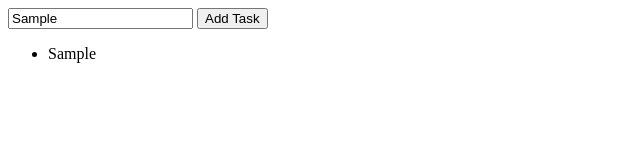
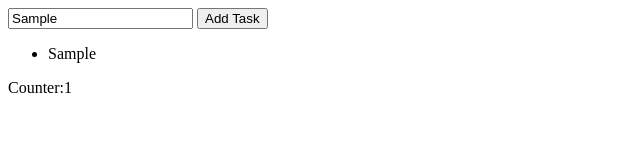
Before and after one commit to Prasamsha15/HYF, a plain HTML site: page index4.html in a window 1280 px wide. Both pictures are taken after typing "Sample" into the empty fields and a click on the button "Add Task". Shown: the full height of the page, 0-640 px from the left. Drawn offline with Linux system fonts and the light colour scheme.

Commit message:
modified add task

```diff
--- a/index4.html
+++ b/index4.html
@@ -6,7 +6,7 @@
     <meta http-equiv="X-UA-Compatible" content="ie=edge">
     <title>Add Task</title>
 </head>
-<body>
+<body id="mybody">
     <form>
         <input id="addtask">
         <button type="button"  onclick="taskName()">Add Task</button>
@@ -18,14 +18,58 @@
 
     </ul>
 
+      <p>Counter:<span id="numberoftask"></span></p>
+
+
+
+
+
+
     <script>
+
+
+
         function taskName(){
+
+
+
+
+
+
+
+
             let item = document.getElementById("addtask").value
             let text = document.createTextNode(item)
             let newItem = document.createElement("li")
+
             newItem.appendChild(text)
             document.getElementById("taskname").appendChild(newItem)
+
+            A = document.getElementById("taskname")
+            A.insertBefore(newItem,A.childNodes[0]);
+        let Counter =  document.getElementById("taskname").childElementCount
+            console.log(Counter);
+            document.getElementById("numberoftask").innerText = Counter
+
+
+
+
+
+
+
+
+
+
+
+
+
         }
+
+
+
+
+
+
 
 
 
```
